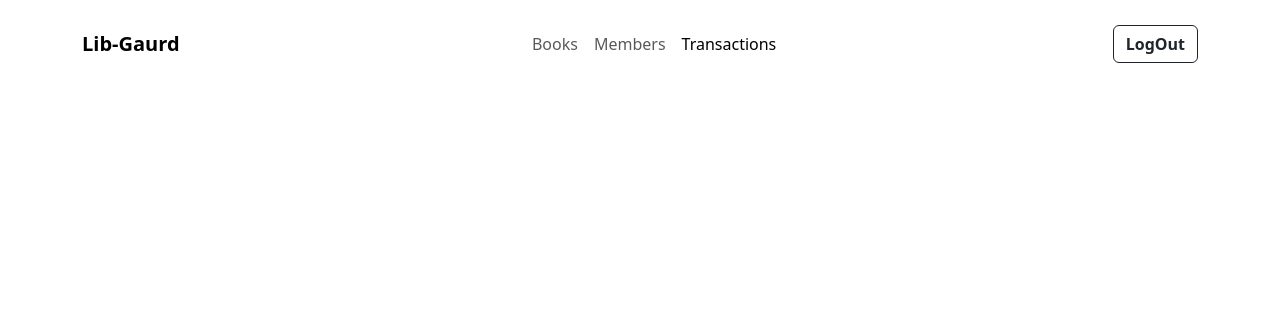
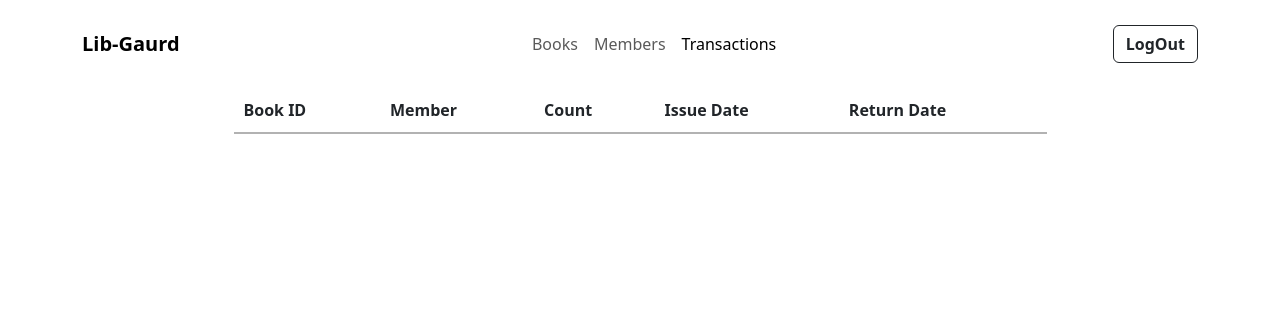
Before and after one commit to cAmartya/lib-gaurd, a Flask app: page /transactions in a window 1280 px wide. Shown: the top 332 px of the page. Run offline with Flask 3, Linux system fonts and the light colour scheme; tables that the repository leaves empty hold one stand-in row (values such as "Sample post"); lists and menus that the app fills with data are empty; some libraries are stand-ins or nearby versions.

Commit message:
transaction issue added

```diff
--- a/src/app.py
+++ b/src/app.py
@@ -9,6 +9,10 @@ load_dotenv()
 app = Flask(__name__)
 app.config["SQLALCHEMY_DATABASE_URI"]=os.getenv("DB_URI")
 app.config["UPLOAD_FOLDER"] = os.path.join(app.root_path, "static/media")
+app.config["BOOK_RETURN_DEADLINE"] = 10
+app.config["RENT_PER_DAY"] = 0.1
+app.config["FINE_PER_DAY"] = 1
+
 
 db = SQLAlchemy()
 db.init_app(app)
--- a/src/main.py
+++ b/src/main.py
@@ -9,20 +9,18 @@ from app import app
 @app.get("/")
 def ping():
     return redirect("/books")
-    return render_template("books/get.html")
-    return "server is live"
 
 # @app.get("/members")
 # def members():
 #     return render_template("members/show.html")
 
-@app.get("/transactions")
-def transactions():
-    return render_template("base.html")
-    return "transactions"
+# @app.get("/transactions")
+# def transactions():
+#     return render_template("base.html")
 
 from routes.books import *
 from routes.members import *
+from routes.transactions import *
 
 # import routes.books
 # import routes.members
--- a/src/models.py
+++ b/src/models.py
@@ -1,4 +1,5 @@
 from app import db, app
+from datetime import datetime
 
 class Book(db.Model):
     id = db.Column(db.Integer, primary_key=True, autoincrement=True)
@@ -10,6 +11,8 @@ class Book(db.Model):
     total_copies = db.Column(db.Integer, nullable=False)
     available_copies = db.Column(db.Integer, nullable=False)
     cover_image = db.Column(db.String(100), nullable=False)
+    transactions = db.relationship("Transaction", backref="book", cascade="all, delete")
+
 
     def __init__(self, id, isbn, title, authors, publisher, num_pages, total_copies, available_copies, cover_image):
         self.id = id
@@ -25,12 +28,27 @@ class Book(db.Model):
     def __repr__(self):
         return f"<Book {self.id}>"
 
+    def to_json(self):
+        return {
+            "id": self.id,
+            "title": self.title,
+            "isbn": self.isbn,
+            "authors": self.authors,
+            "publisher": self.publisher,
+            "num_pages": self.num_pages,
+            "total_copies": self.total_copies,
+            "available_copies": self.available_copies,
+            "cover_image": self.cover_image
+        }
+
 class Member(db.Model):
     id = db.Column(db.Integer, primary_key=True, autoincrement=True)
     name = db.Column(db.String(60), nullable=False)
     address = db.Column(db.String(200), nullable=False)
     phone = db.Column(db.String(20), nullable=False)
     email = db.Column(db.String(100), nullable=False, unique=True)
+    transactions = db.relationship("Transaction", backref="member", cascade="all, delete")
+
 
     def __init__(self, id, name, address, phone, email):
         self.id = id
@@ -51,6 +69,72 @@ class Member(db.Model):
             "email": self.email,
         }
 
+class Transaction(db.Model):
+    id = db.Column(db.Integer, primary_key=True, autoincrement=True)
+    member_id = db.Column(db.Integer, db.ForeignKey("member.id"), nullable=False)
+    book_id = db.Column(db.Integer, db.ForeignKey("book.id"), nullable=False)
+    count = db.Column(db.Integer, nullable=False, default=1)
+    issue_date = db.Column(db.Date, nullable=False)
+    is_returned = db.Column(db.Boolean, nullable=False, default=False)
+    return_date = db.Column(db.Date, nullable=True)
+    charges_paid = db.Column(db.Float, nullable=True, default=0)
+
+
+    def __init__(self, id, member_id, book_id, count, issue_date, return_date, charges_paid=0, is_returned=False):
+        self.id = id
+        self.member_id = member_id
+        self.book_id = book_id
+        self.count = count
+        self.issue_date = issue_date
+        self.return_date = return_date
+        self.is_returned = is_returned
+        self.charges_paid = charges_paid
+
+    def __repr__(self):
+        return f"<Transaction {self.id}>"
+
+    def to_json(self):
+        return {
+            "id": self.id,
+            "member_id": self.member_id,
+            "member_name": Member.query.get(self.member_id).name,
+            "book_id": self.book_id,
+            "count": self.count,
+            "issue_date": self.issue_date,
+            "return_date": self.return_date,
+            "is_returned": self.is_returned,
+            "charges_paid": self.charges_paid,
+        }
+
+    def calculate_charges(self):
+        if self.is_returned:
+            return self.charges_paid
+
+        # Calculate no of days from issue date to current date
+        days = (datetime.now().date() - self.issue_date).days
+
+        # Total charges = Rent charges + Fine charges
+        charges = (min(days, app.config["BOOK_RETURN_DEADLINE"]) * app.config["RENT_PER_DAY"] * self.count)
+        + (max(days - app.config["BOOK_RETURN_DEADLINE"], 0) * app.config["FINE_PER_DAY"] * self.count)
+
+        return charges
+
+    def return_book(self) -> bool:
+        try:
+            if self.is_returned:
+                return True
+            self.return_date = datetime.now().date()
+            self.charges_paid = self.calculate_charges()
+            book = Book.query.get(self.book_id)
+            book.available_copies += self.count
+            self.is_returned = True
+            db.session.commit()
+            return True
+        except Exception as e:
+            print(e)
+            return False
+
+
 
 with app.app_context():
     db.create_all()
--- a/src/routes/members.py
+++ b/src/routes/members.py
@@ -9,8 +9,7 @@ from app import app, db
 @app.get("/members")
 def get_members():
   try:
-    res = Member.query.all()
-    members = [Member.to_json(ele) for ele in res]
+    members = [Member.to_json(member) for member in Member.query.all()]
     return render_template("members/show.html", members=members)
   except Exception as e:
     print(e)
--- /dev/null
+++ b/src/routes/transactions.py
@@ -0,0 +1,53 @@
+import os
+from urllib.parse import urlencode
+from flask import jsonify, make_response, request, flash, render_template, redirect
+from sqlalchemy.exc import IntegrityError
+from datetime import datetime
+from models import Transaction
+from app import app, db
+
+@app.route("/transactions", methods=["GET", "POST"])
+def get_transactions():
+  try:
+    transactions = [Transaction.to_json(transaction) for transaction in Transaction.query.all()]
+    # print(transactions)
+    # return make_response(jsonify(transactions))
+    return render_template("transactions/show.html", transactions=transactions)
+  except Exception as e:
+    print(e)
+    return make_response(jsonify({"message": "Internal srver error"}), 500)
+
+@app.post("/transactions/issue")
+def issue_transaction():
+  print("post transaction")
+  try:
+    member_id = request.form["member_id"]
+    book_id = request.form["book_id"]
+    count = request.form["count"]
+    issue_date = request.form["issue_date"]
+
+    print(member_id, book_id, count, issue_date)
+    if not member_id or not book_id or not count or not issue_date:
+      return make_response(jsonify({"message": "Missing Fields"}), 500)
+    transaction = Transaction(id=None, member_id=member_id, book_id=book_id, count=count, issue_date=issue_date, return_date=None)
+    db.session.add(transaction)
+    db.session.commit()
+  except IntegrityError:
+    print("transaction already exists")
+  except Exception as e:
+    print(e)
+    return make_response(jsonify({"message": "Internal srver error"}), 500)
+  finally:
+  #   return make_response(jsonify(transaction))
+    return redirect("/transactions")
+
+@app.delete("/transactions/<int:id>")
+def del_transaction(id):
+  try:
+    transaction = Transaction.query.get(id)
+    db.session.delete(transaction)
+    db.session.commit()
+    return make_response(jsonify({"message": "success"}))
+  except Exception as e:
+    print(e)
+    return make_response(jsonify({"message": "failure"}))
--- /dev/null
+++ b/src/templates/transactions/show.html
@@ -0,0 +1,74 @@
+{% extends "base.html" %}
+{% block content %}
+
+<div class="container my-2 w-75">
+  <!-- <div class="mt-2 mb-4 text-end">
+    <a type="button" href="/transactions/new" class="btn btn-outline-primary mx-4">New Member</a>
+  </div> -->
+  <table id="transactions-table" class="display nowrap w-100">
+    <thead>
+        <tr>
+            <th>Book ID</th>
+            <th>Member</th>
+            <th>Count</th>
+            <th>Issue Date</th>
+            <th>Return Date</th>
+        </tr>
+    </thead>
+    <!-- <tfoot>
+      <tr>
+          <th>Name</th>
+          <th>Phone</th>
+          <th>Email</th>
+          <th>Address</th>
+          <th>Action</th>
+      </tr>
+    </tfoot> -->
+  </table>
+</div>
+
+<script>
+  let transactions = JSON.parse(`{{ transactions | tojson | safe }}`);
+  // function deleteTransaction(id) {
+  //   // let member = transactions[idx];
+  //   // if(member === null || member === undefined) return;
+  //   // transactions.splice(idx, 1);
+  //   fetch(`/transactions/${id}`, {
+  //     method: "DELETE"
+  //   }).then((res) => {
+  //     if(res.status === 200) {
+  //       window.location.href = "/transactions"
+  //     }
+  //   });
+  // }
+  $(document).ready(function() {
+    $('#transactions-table').DataTable( {
+        data: transactions,
+        columns: [
+          { data: 'book_id' },
+          { data: 'member_name' },
+          { data: 'count' },
+          { data: 'issue_date',
+            render: function(data, type) {
+              const d = new Date(data).toDateString().split(" ");
+              return `${d[0]}, ${d[1]} ${d[2]}, ${d[3]}`;
+            }
+          },
+          { data: 'return_date',
+            render: function(data, type) {
+              if(data === null || data === undefined) return "---";
+              return `${date.getDate()}/${date.getMonth()}/${date.getFullYear()}`;
+            }
+          }
+        ]
+    } );
+
+    // for (let idx = 0; idx < transactions.length; idx++) {
+    //   const id = transactions[idx].id;
+    //   $(`#del-member-${id}`).on("click", function() { deleteMember(id) });
+    // }
+  })
+
+
+</script>
+{% endblock %}
```
Also changed, not shown: src/routes/books.py (+6 -15 lines), src/templates/books/get.html (+58 -9 lines).
